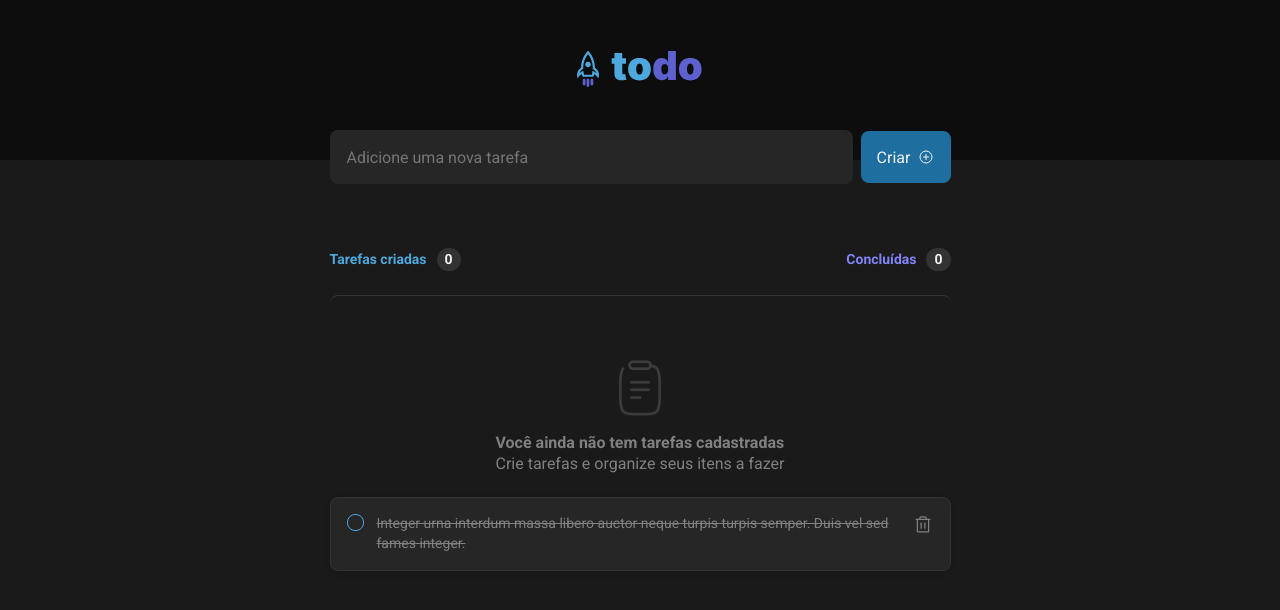
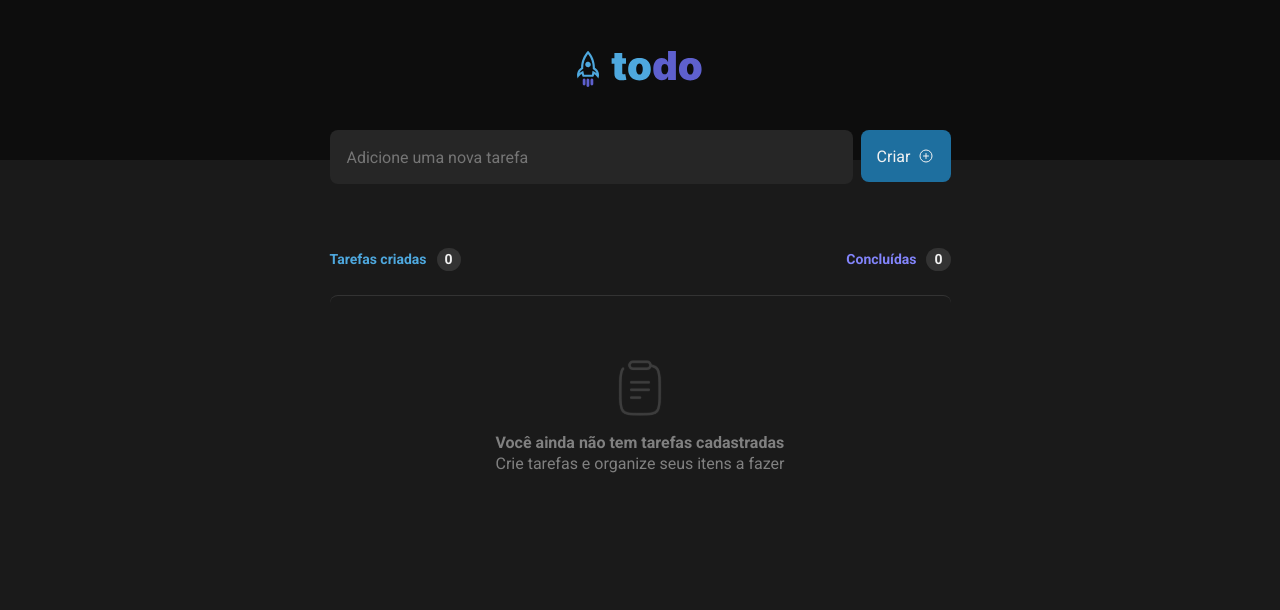
Before and after one commit to carlossroliveira/toDo-List, a React (Vite) app: page / in a window 1280 px wide. Shown: the top 610 px of the page. Built offline with nearby package versions, Linux system fonts and the light colour scheme.

Commit message:
ajustes feitos temporarios

```diff
--- a/src/components/Content/contentStyles.ts
+++ b/src/components/Content/contentStyles.ts
@@ -7,3 +7,35 @@ export const ContainerSC = styled.section`
 
   grid-area: main;
 `
+
+export const FormSC = styled.form`
+  gap: 0.5rem;
+
+  display: flex;
+  justify-content: center;
+`
+
+export const ButtonSC = styled.button`
+  display: flex;
+  align-items: center;
+  justify-content: center;
+
+  width: 5.625rem;
+  height: 3.25rem;
+
+  gap: 0.5rem;
+  border-radius: 8px;
+  border: 1px solid transparent;
+
+  color: ${({ theme }) => theme.GRAY_SCALE[100]};
+  background-color: ${({ theme }) => theme.BLUE_SCALE.blueDark};
+
+  &:focus {
+    border: 1px solid ${({ theme }) => theme.PURPLE_SCALE.purpleDark};
+  }
+
+  &:hover {
+    cursor: pointer;
+    background-color: ${({ theme }) => theme.BLUE_SCALE.blue};
+  }
+`
--- a/src/components/Content/index.tsx
+++ b/src/components/Content/index.tsx
@@ -1,16 +1,58 @@
+// Packages
+import { v4 as uuidv4 } from 'uuid'
+import { FormEvent, useState } from 'react'
+
 // Components
 import { Input } from '../Input'
 import { Table } from '../Table'
 
 // Styles
-import { ContainerSC } from './contentStyles'
+import { ButtonSC, ContainerSC, FormSC } from './contentStyles'
+import { PlusCircle } from 'phosphor-react'
 
 export const Content = () => {
+  const [values, setValues] = useState<any>('')
+
+  const [checked, setChecked] = useState(false)
+
+  const [list, setList] = useState<any>([
+    /* {
+      id: uuidv4(),
+      isChecked: checked,
+      content: 'teste',
+    }, */
+  ])
+
+  const handleOnSubmit = (event: FormEvent) => {
+    event.preventDefault()
+
+    setList([
+      ...list,
+      {
+        id: uuidv4(),
+        isChecked: checked,
+        content: values,
+      },
+    ])
+
+    setValues('')
+  }
+
+  const handleChange = () => {
+    setChecked((prev) => !prev)
+  }
+
   return (
     <ContainerSC>
-      <Input />
+      <FormSC onSubmit={handleOnSubmit}>
+        <Input onValues={values} onSetValues={setValues} />
 
-      <Table />
+        <ButtonSC>
+          Criar <PlusCircle size={16} />
+        </ButtonSC>
+      </FormSC>
+
+      <Table list={list} checked={checked} handleChange={handleChange} />
     </ContainerSC>
   )
 }
--- a/src/components/Input/index.tsx
+++ b/src/components/Input/index.tsx
@@ -1,19 +1,29 @@
 // Packages
-import { PlusCircle } from 'phosphor-react'
+import { ChangeEvent, Dispatch, SetStateAction } from 'react'
 
 // Styles
-import { ButtonSC, ContainerSC, FormSC, InputSC } from './inputStyles'
+import { ContainerSC, InputSC } from './inputStyles'
 
-export const Input = () => {
+interface IInputProps {
+  onValues: string
+  onSetValues: Dispatch<SetStateAction<string>>
+}
+
+export const Input = (props: IInputProps) => {
+  const { onValues, onSetValues } = props
+
+  const handleOnChange = (event: ChangeEvent<HTMLInputElement>) => {
+    onSetValues(event.target.value)
+  }
+
   return (
     <ContainerSC>
-      <FormSC>
-        <InputSC type="text" placeholder="Adicione uma nova tarefa" />
-
-        <ButtonSC>
-          Criar <PlusCircle size={16} />
-        </ButtonSC>
-      </FormSC>
+      <InputSC
+        type="text"
+        value={onValues}
+        onChange={handleOnChange}
+        placeholder="Adicione uma nova tarefa"
+      />
     </ContainerSC>
   )
 }
--- a/src/components/Input/inputStyles.ts
+++ b/src/components/Input/inputStyles.ts
@@ -2,14 +2,6 @@ import styled from 'styled-components'
 
 export const ContainerSC = styled.div`
   margin-bottom: 4rem;
-`
-
-export const FormSC = styled.form`
-  gap: 0.5rem;
-
-  display: flex;
-  align-items: center;
-  justify-content: center;
 `
 
 export const InputSC = styled.input`
@@ -38,28 +30,3 @@ export const InputSC = styled.input`
     border: 1px solid ${({ theme }) => theme.PURPLE_SCALE.purpleDark};
   }
 `
-
-export const ButtonSC = styled.button`
-  display: flex;
-  align-items: center;
-  justify-content: center;
-
-  width: 5.625rem;
-  height: 3.25rem;
-
-  gap: 0.5rem;
-  border-radius: 8px;
-  border: 1px solid transparent;
-
-  color: ${({ theme }) => theme.GRAY_SCALE[100]};
-  background-color: ${({ theme }) => theme.BLUE_SCALE.blueDark};
-
-  &:focus {
-    border: 1px solid ${({ theme }) => theme.PURPLE_SCALE.purpleDark};
-  }
-
-  &:hover {
-    cursor: pointer;
-    background-color: ${({ theme }) => theme.BLUE_SCALE.blue};
-  }
-`
--- a/src/components/Table/index.tsx
+++ b/src/components/Table/index.tsx
@@ -1,4 +1,6 @@
 // Packages
+import { useMemo } from 'react'
+import { v4 as uuidv4 } from 'uuid'
 import { Trash } from 'phosphor-react'
 
 // Components
@@ -17,7 +19,50 @@ import {
   TableParagraphSC,
 } from './tableStyles'
 
-export const Table = () => {
+interface ITableProps {
+  list: {
+    id: string
+    isChecked: boolean
+    content: string
+  }[]
+  checked: boolean
+  handleChange: any
+}
+
+export const Table = (props: ITableProps) => {
+  const { list, checked, handleChange } = props
+
+  console.log(list)
+
+  const componentTable = useMemo(
+    () =>
+      list?.map((element) => (
+        <div key={uuidv4()}>
+          <DivTableSC>
+            <CheckboxInput>
+              <label>
+                <input
+                  type="checkbox"
+                  checked={checked}
+                  onChange={handleChange}
+                />
+                <span></span>
+              </label>
+            </CheckboxInput>
+
+            <TableParagraphSC isTrue={checked}>
+              {element.content}
+            </TableParagraphSC>
+
+            <TableButton>
+              <Trash size={20} />
+            </TableButton>
+          </DivTableSC>
+        </div>
+      )),
+    [checked, handleChange, list],
+  )
+
   return (
     <>
       <DivSC>
@@ -31,26 +76,8 @@ export const Table = () => {
         </ParagraphTwoDivSC>
       </DivSC>
 
-      <Figure />
-
       <ContainerTableSC>
-        <DivTableSC>
-          <CheckboxInput>
-            <label>
-              <input type="checkbox" />
-              <span></span>
-            </label>
-          </CheckboxInput>
-
-          <TableParagraphSC isCheck>
-            Integer urna interdum massa libero auctor neque turpis turpis
-            semper. Duis vel sed fames integer.
-          </TableParagraphSC>
-
-          <TableButton>
-            <Trash size={20} />
-          </TableButton>
-        </DivTableSC>
+        {list && list.length > 0 ? componentTable : <Figure />}
       </ContainerTableSC>
     </>
   )
--- a/src/components/Table/tableStyles.ts
+++ b/src/components/Table/tableStyles.ts
@@ -75,7 +75,7 @@ export const TableCheckboxSC = styled.input`
   border: 1px solid ${({ theme }) => theme.BLUE_SCALE.blue};
 `
 
-export const TableParagraphSC = styled.p<{ isCheck: boolean }>`
+export const TableParagraphSC = styled.p<{ isTrue: boolean }>`
   font-style: normal;
   font-weight: 400;
   font-size: 14px;
@@ -83,10 +83,10 @@ export const TableParagraphSC = styled.p<{ isCheck: boolean }>`
 
   flex: 1;
 
-  color: ${({ isCheck, theme }) =>
-    isCheck ? theme.GRAY_SCALE[300] : theme.GRAY_SCALE[100]};
+  color: ${({ isTrue, theme }) =>
+    isTrue ? theme.GRAY_SCALE[300] : theme.GRAY_SCALE[100]};
 
-  text-decoration-line: ${({ isCheck }) => (isCheck ? 'line-through' : 'none')};
+  text-decoration-line: ${({ isTrue }) => (isTrue ? 'line-through' : 'none')};
 `
 
 export const CheckboxInput = styled.div`
```
